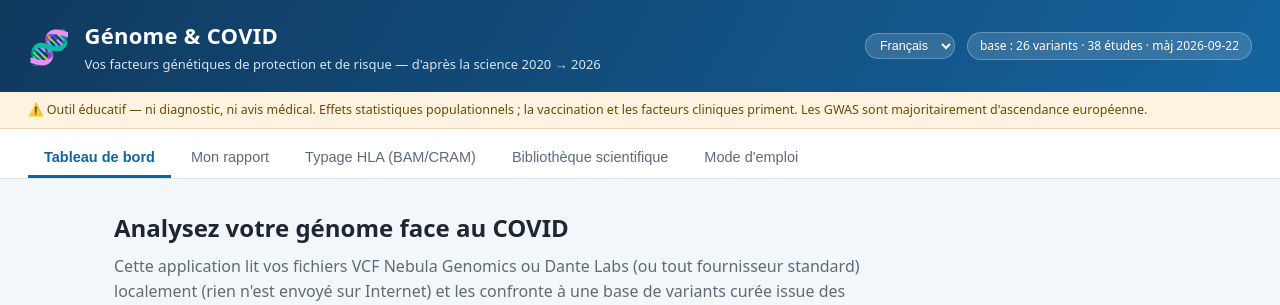
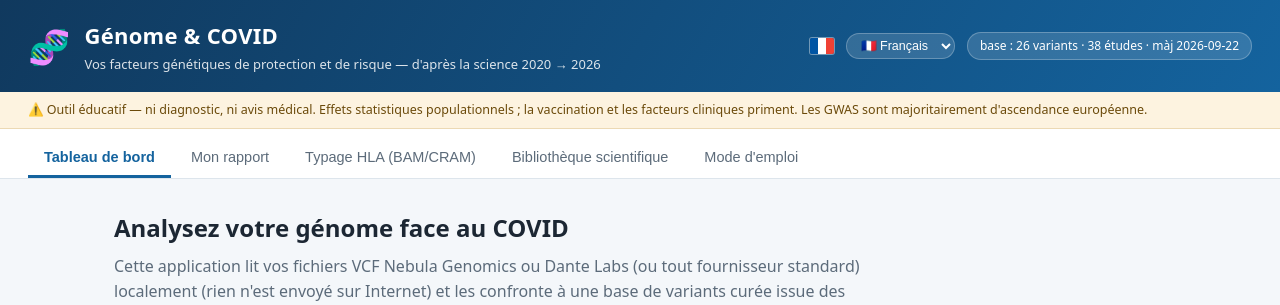
Before and after one commit to tristandatascience/covid_genome_report, a Flask app: page / in a window 1280 px wide. Shown: the top 305 px of the page. Run offline with Flask 3, Linux system fonts and the light colour scheme.

Commit message:
Ajouter un drapeau (SVG FR/UK) à côté du sélecteur de langue

```diff
--- a/app/static/app.js
+++ b/app/static/app.js
@@ -227,9 +227,16 @@ const MODULES_I18N = {
 const T = (k) => (I18N[state.lang] && I18N[state.lang][k]) || (I18N.fr[k] || k);
 const statusLabel = (code) => (STATUS_LABELS[state.lang] || STATUS_LABELS.fr)[code] || code;
 
+const FLAG_SVG = {
+  fr: '<svg xmlns="http://www.w3.org/2000/svg" viewBox="0 0 30 20"><rect width="10" height="20" fill="#0055A4"/><rect x="10" width="10" height="20" fill="#ffffff"/><rect x="20" width="10" height="20" fill="#EF4135"/></svg>',
+  en: '<svg xmlns="http://www.w3.org/2000/svg" viewBox="0 0 30 20"><rect width="30" height="20" fill="#012169"/><path d="M0,0 L30,20 M30,0 L0,20" stroke="#ffffff" stroke-width="4"/><path d="M0,0 L30,20 M30,0 L0,20" stroke="#C8102E" stroke-width="2"/><path d="M15,0 V20 M0,10 H30" stroke="#ffffff" stroke-width="6"/><path d="M15,0 V20 M0,10 H30" stroke="#C8102E" stroke-width="3.5"/></svg>',
+};
+
 function applyLang() {
   document.documentElement.lang = state.lang;
   $("#lang-select").value = state.lang;
+  const flag = document.getElementById("lang-flag");
+  if (flag) flag.innerHTML = FLAG_SVG[state.lang] || FLAG_SVG.fr;
   document.querySelectorAll("[data-i18n]").forEach((el) => {
     const k = el.dataset.i18n;
     const v = T(k);
--- a/app/static/style.css
+++ b/app/static/style.css
@@ -37,6 +37,9 @@ body {
   color: #fff;
 }
 .topbar-right { display: flex; align-items: center; gap: 12px; }
+.lang-flag { display: inline-flex; width: 24px; height: 16px; border-radius: 2px;
+  overflow: hidden; box-shadow: 0 0 0 1px rgba(255,255,255,.4); flex: none; }
+.lang-flag svg { width: 100%; height: 100%; display: block; }
 .topbar-right select {
   background: rgba(255,255,255,.14); color: #fff;
   border: 1px solid rgba(255,255,255,.25); border-radius: 999px;
--- a/app/templates/index.html
+++ b/app/templates/index.html
@@ -17,9 +17,10 @@
     </div>
   </div>
   <div class="topbar-right">
+    <span id="lang-flag" class="lang-flag" aria-hidden="true"></span>
     <select id="lang-select" aria-label="Language">
-      <option value="fr" selected>Français</option>
-      <option value="en">English</option>
+      <option value="fr" selected>🇫🇷 Français</option>
+      <option value="en">🇬🇧 English</option>
     </select>
     <div class="db-badge" id="db-badge">base : —</div>
   </div>
```
